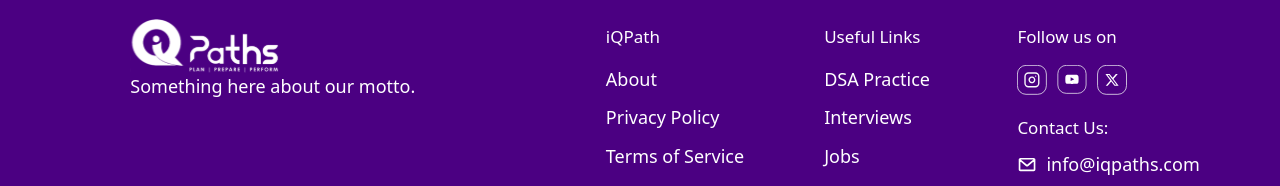
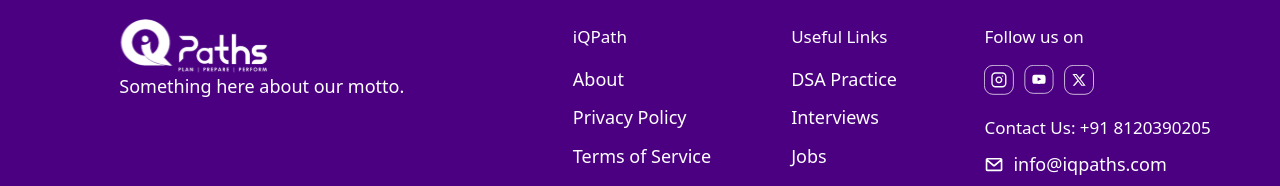
Before and after one commit to ITISH7/iqpathsquizFrontend, a React (Vite) app: page / in a window 1280 px wide. Shown: the part 1321-1507 px from the top of the page. Built offline with nearby package versions, Linux system fonts and the light colour scheme; no server answers; a web font is replaced by a local one.

Commit message:
footer changes

```diff
--- a/src/components/Footer/Footer.jsx
+++ b/src/components/Footer/Footer.jsx
@@ -32,11 +32,17 @@ const Footer = () => {
           <div>
             <h4>Follow us on</h4>
             <div className={styles.socialIcons}>
-              <img src="src/assets/InstagramIcon.svg" alt="Instagram" />
-              <img src="src/assets/YoutubeIcon.svg" alt="YouTube" />
-              <img src="src/assets/TwitterIcon.svg" alt="Twitter" />
+              <a href="https://www.instagram.com/iqpaths/">
+                <img src="src/assets/InstagramIcon.svg" alt="Instagram" />
+              </a>
+              <a href="">
+                <img src="src/assets/YoutubeIcon.svg" alt="YouTube" />
+              </a>
+              <a href="https://www.linkedin.com/company/iqpaths">
+                <img src="src/assets/TwitterIcon.svg" alt="Twitter" />
+              </a>
             </div>
-            <h4>Contact Us: </h4>
+            <h4>Contact Us: +91 8120390205 </h4>
             <div className={styles.contactSec}>
               <ul>
                 <li className={styles.inlineItem}>
```
